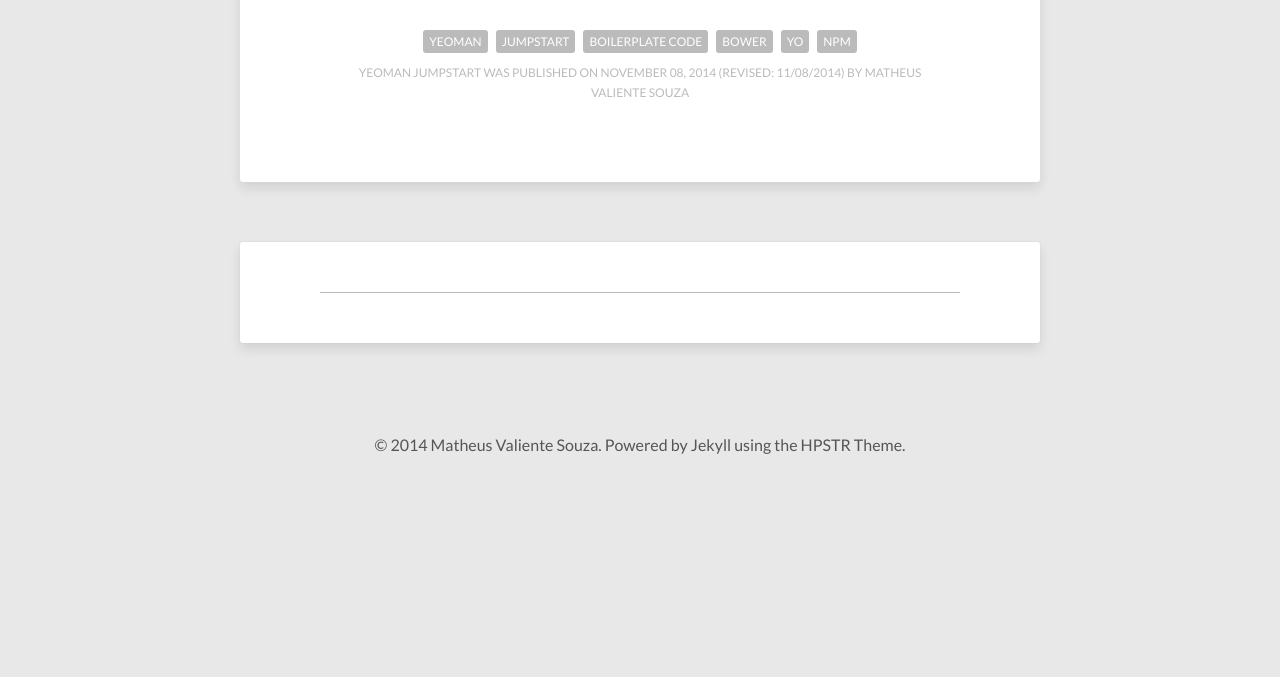
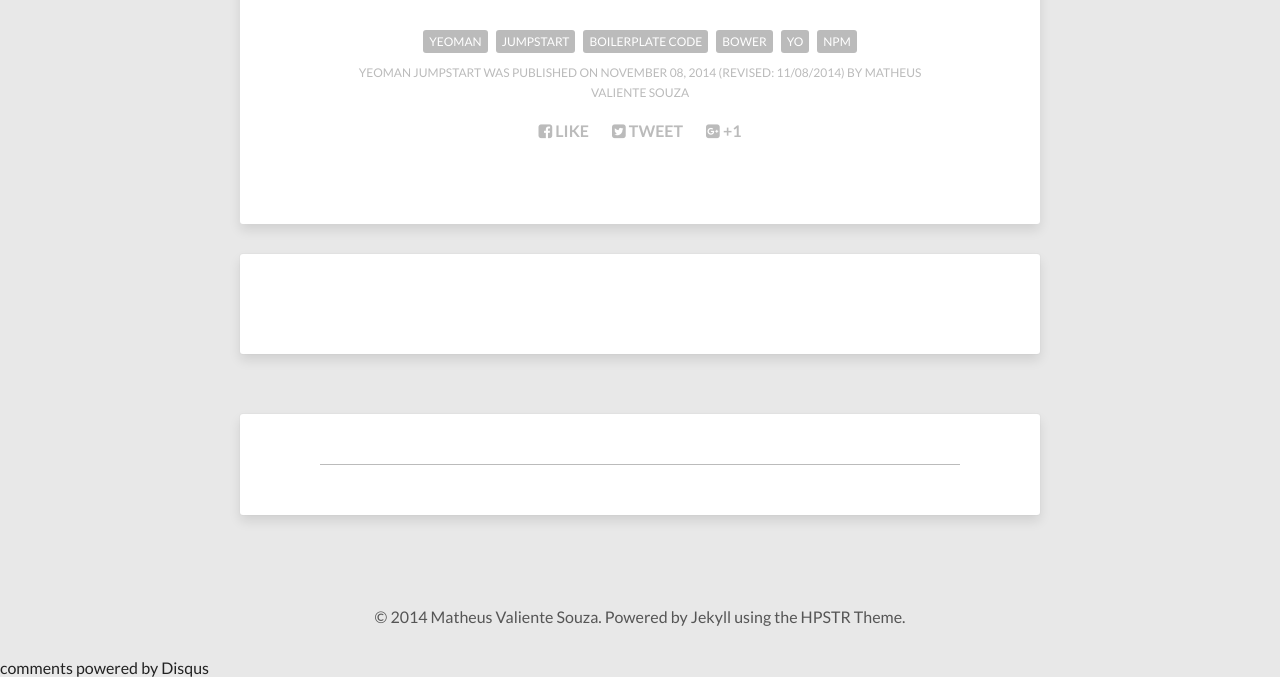
Before and after one commit to mvsouza/mvsouza.github.io, a Jekyll site: the page built from _posts/2014-11-08-yeoman-jumpstart.md, in a window 1280 px wide and 900 px high, scrolled down 2229 px, cut to the strip 223-900 px from the top of the window. Built offline with Jekyll 4.4.1, drawn with Linux system fonts in a browser that asks for light colours; nearby versions of some CDN libraries; comment, search, counter and statistics services are not loaded; before the commit the page ends 2938 px from its top, so only the background shows below that; some of the changed lines change nothing that is shown.

Commit message:
anlytics and comments

```diff
--- a/_config.yml
+++ b/_config.yml
@@ -4,7 +4,7 @@
 reading_time:     true
 words_per_minute: 200
 #Your site's domain goes here. Leave localhost server or blank when working locally.
-url:
+url: http://mvsouza.com
 
 # Owner/author information
 owner:
@@ -30,7 +30,7 @@
 #background: abstract-1.jpg
 
 # Analytics and webmaster tools stuff goes here
-google_analytics:   3212323123123
+google_analytics:   UA-56576468-1
 google_verify:      2121122112
 # https://ssl.bing.com/webmaster/configure/verify/ownership Option 2 content= goes here
 bing_verify:         32312321312213
--- a/_posts/2014-11-08-yeoman-jumpstart.md
+++ b/_posts/2014-11-08-yeoman-jumpstart.md
@@ -7,8 +7,8 @@
   feature: article-2321142-19AE06ED000005DC-80_964x641.jpg
   credit: Dailymail
   creditlink: http://www.dailymail.co.uk/
-comments:
-share:
+comments: true
+share: true
 ---
 Before the good part, let me briefly introduce to you Yeoman, or just skip to the [good part](#letsgetdowntoit).
 
```
